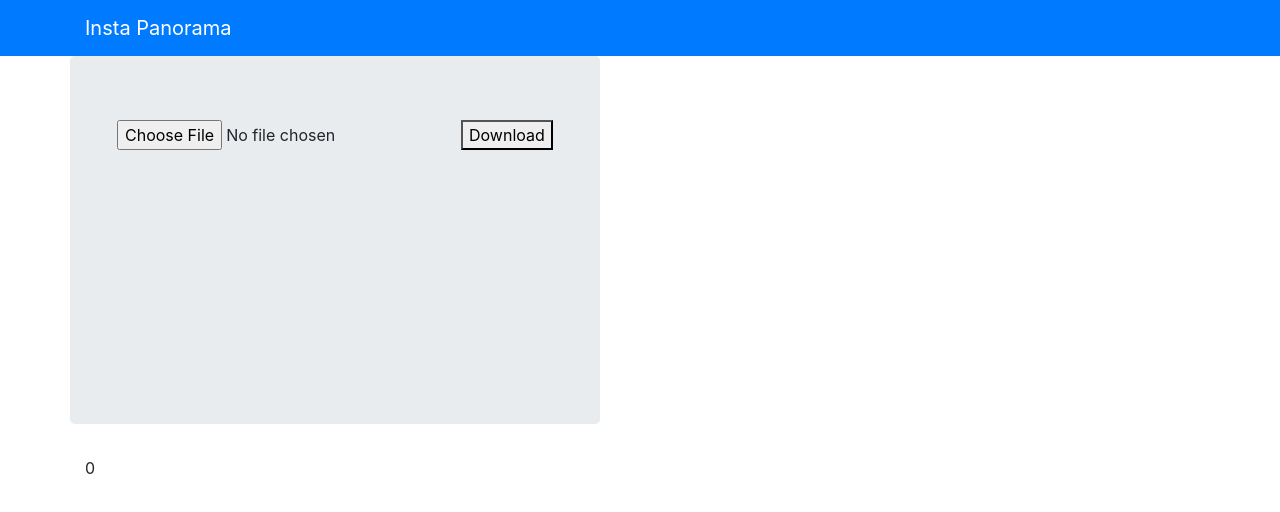
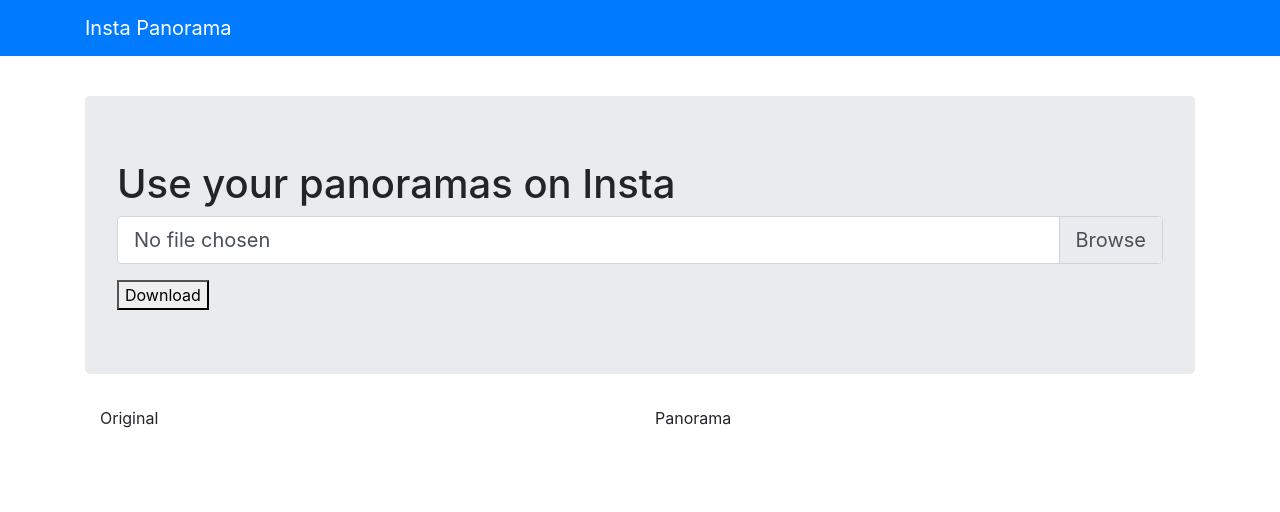
Before and after one commit to AlexAmin/instagram-panorama, a Vue app: page / in a window 1280 px wide. Shown: the top 512 px of the page. Built offline with nearby package versions, Linux system fonts and the light colour scheme.

Commit message:
Added indicators to the preview

```diff
--- a/src/components/HelloWorld.vue
+++ b/src/components/HelloWorld.vue
@@ -1,22 +1,28 @@
 <template>
   <b-row>
-    <b-jumbotron>
     <b-col sm="12">
-        <input ref="directoryInput" type="file" accept="image/*" @change="fileSelected">
+      <b-jumbotron class="upload-jumbotron">
+        <b-row>
+          <b-col sm="12"><h1>Use your panoramas on Insta</h1></b-col>
+          <b-col sm="12">
+            <b-form-group>
+              <b-form-file id="file-large" size="lg"  accept="image/*" @change="fileSelected"/>
+            </b-form-group>
             <button @click="download">Download</button>
           </b-col>
+        </b-row>
       </b-jumbotron>
-    <b-col cols="12" sm="6">
-      <div
+    </b-col>
+    <b-col sm="6">
+      <b-col sm="12">Original</b-col>
+      <b-col sm="12"
              class="carousel-container"
              :style="`background-image:url(${inputImage};`"/>
     </b-col>
-    <b-col cols="12" sm="6" v-if="processing">
-      <p>loading</p>
-    </b-col>
-    <b-col v-else sm="6" cols="12">
-      <p>{{previewIndex}}</p>
-      <div
+    <b-col sm="6">
+      <b-row>
+        <b-col sm="12">Panorama</b-col>
+        <b-col sm="12"
                v-if="previews.length > 0"
                class="carousel-container"
                :style="`background-image:url(${loadImage(previews[previewIndex])};`">
@@ -28,7 +34,25 @@
                 v-if="nextImageAvailable"
                 @click="nextImage" class="carousel-button carousel-button-right">&gt;</span>
           </div>
-      </div>
+        </b-col>
+        <b-col sm="12">
+          <ul>
+          <li
+              v-for="i in previews.length"
+              :key="i+'-preview-dot'"
+              style="display: inline-block; height: 8px; width: 8px; margin-left: 4px; border-radius: 16px; background-color: grey;"
+              v-bind:class="{dotActive: i === previewIndex+1}"
+          />
+          </ul>
+        </b-col>
+      </b-row>
+    </b-col>
+    <b-col cols="12" sm="6" v-if="processing">
+      <p>loading</p>
+    </b-col>
+    <b-col v-else sm="6" cols="12">
+      <p>{{previewIndex}}</p>
+
     </b-col>
     <!-- Used for image editing -->
     <img style="display: none;" ref="imageFile" alt="hidden preview" src="#"/>
@@ -165,5 +189,10 @@ html, body{
   background-size: contain;
   margin: 0 auto;
 }
-
+.upload-jumbotron{
+  margin-top: 5vh;
+}
+.dotActive{
+  background-color: blue !important;
+}
 </style>
```
Lines whose indentation alone changed are shown as unchanged.
